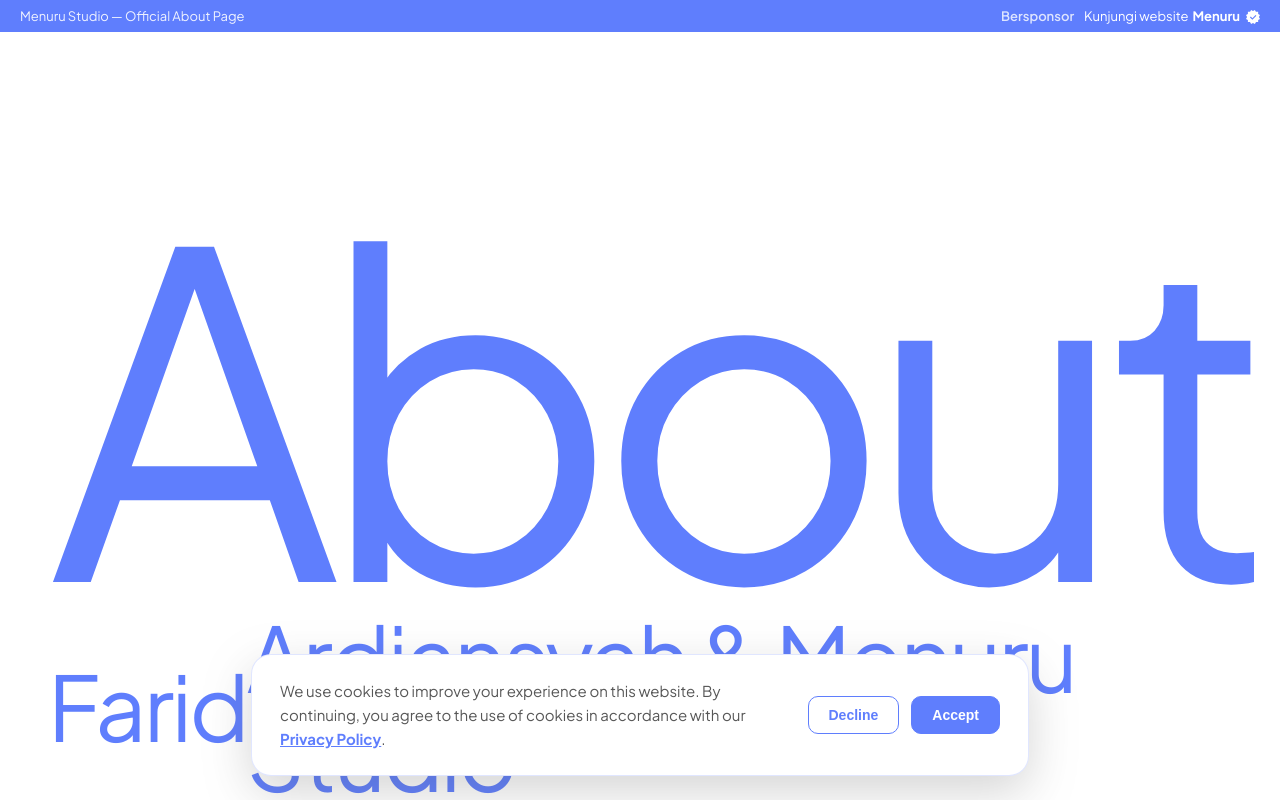
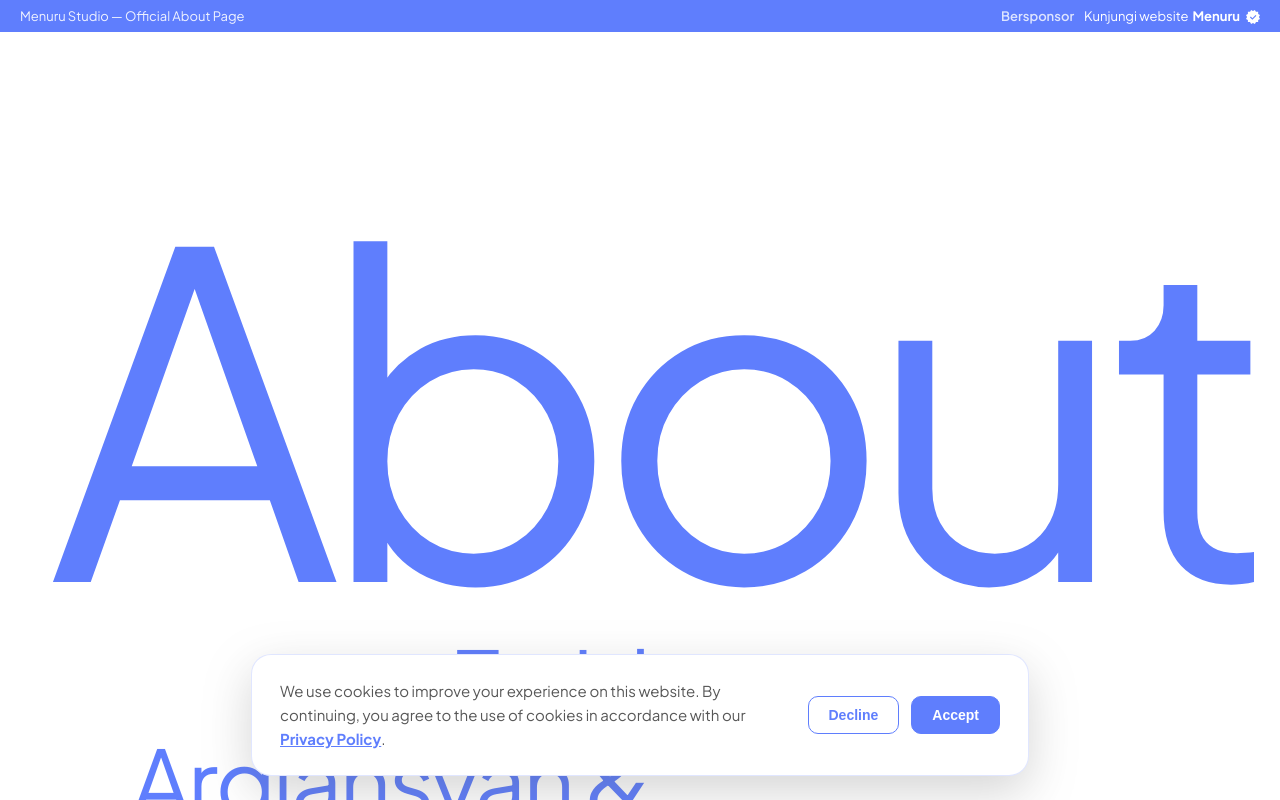
Before and after one commit to vinividivicilala/wowo, a Next.js app in the folder wowo-portofolio/: page /about in a window 1280 px wide. Shown: the top 800 px of the page. Built offline with nearby package versions, Linux system fonts and the light colour scheme.

Commit message:
Update page.tsx

```diff
--- a/wowo-portofolio/app/about/page.tsx
+++ b/wowo-portofolio/app/about/page.tsx
@@ -773,7 +773,7 @@ export default function AboutPage() {
         </span>
       </div>
 
-      {/* TOP BANNER (Tanpa teks pesan, latar belakang biru) */}
+      {/* TOP BANNER (Teks pesan dihapus, latar belakang biru penuh) */}
       <div
         style={{
           position: "fixed",
@@ -993,20 +993,22 @@ export default function AboutPage() {
           style={{
             padding: "0 40px",
             display: "flex",
-            flexDirection: "column",
+            flexDirection: "row",
+            justifyContent: "space-between",
             alignItems: "flex-start",
             maxWidth: "1600px",
-            margin: 0,
+            margin: "0 auto",
             width: "100%",
             marginBottom: "200px",
+            flexWrap: "wrap",
+            gap: "40px",
           }}
         >
-          {/* Teks About: 450px, tanpa tebal (fontWeight 400) dan normal (fontStyle normal) */}
+          {/* Judul About di Sisi Kiri (450px, tanpa tebal / normal) */}
           <span
             style={{
               fontSize: "450px",
               fontWeight: 400,
-              fontStyle: "normal",
               color: BLUE,
               letterSpacing: "-0.05em",
               lineHeight: "0.85",
@@ -1018,17 +1020,7 @@ export default function AboutPage() {
             About
           </span>
 
-          {/* Judul: Farid di sisi kiri (margin-left: 0), sampai Studio di sisi tengah */}
-          <div
-            style={{
-              display: "flex",
-              width: "100%",
-              maxWidth: "1200px",
-              justifyContent: "space-between",
-              alignItems: "center",
-              marginTop: "16px",
-            }}
-          >
+          {/* Teks Farid Ardiansyah & Menuru Studio di Sisi Kanan */}
           <span
             style={{
               fontSize: "90px",
@@ -1037,26 +1029,12 @@ export default function AboutPage() {
               letterSpacing: "-0.03em",
               lineHeight: 1.1,
               display: "block",
+              maxWidth: "600px",
+              textAlign: "right",
             }}
           >
-              Farid
+            Farid Ardiansyah & Menuru Studio
           </span>
-
-            <span
-              style={{
-                fontSize: "90px",
-                fontWeight: 400,
-                color: BLUE,
-                letterSpacing: "-0.03em",
-                lineHeight: 1.1,
-                display: "block",
-                marginRight: "auto",
-                marginLeft: "auto",
-              }}
-            >
-              Ardiansyah & Menuru Studio
-            </span>
-          </div>
         </div>
 
         {/* FOOTER SECTION SAMA SEPERTI CONTACT */}
```
Lines whose indentation alone changed are shown as unchanged.
